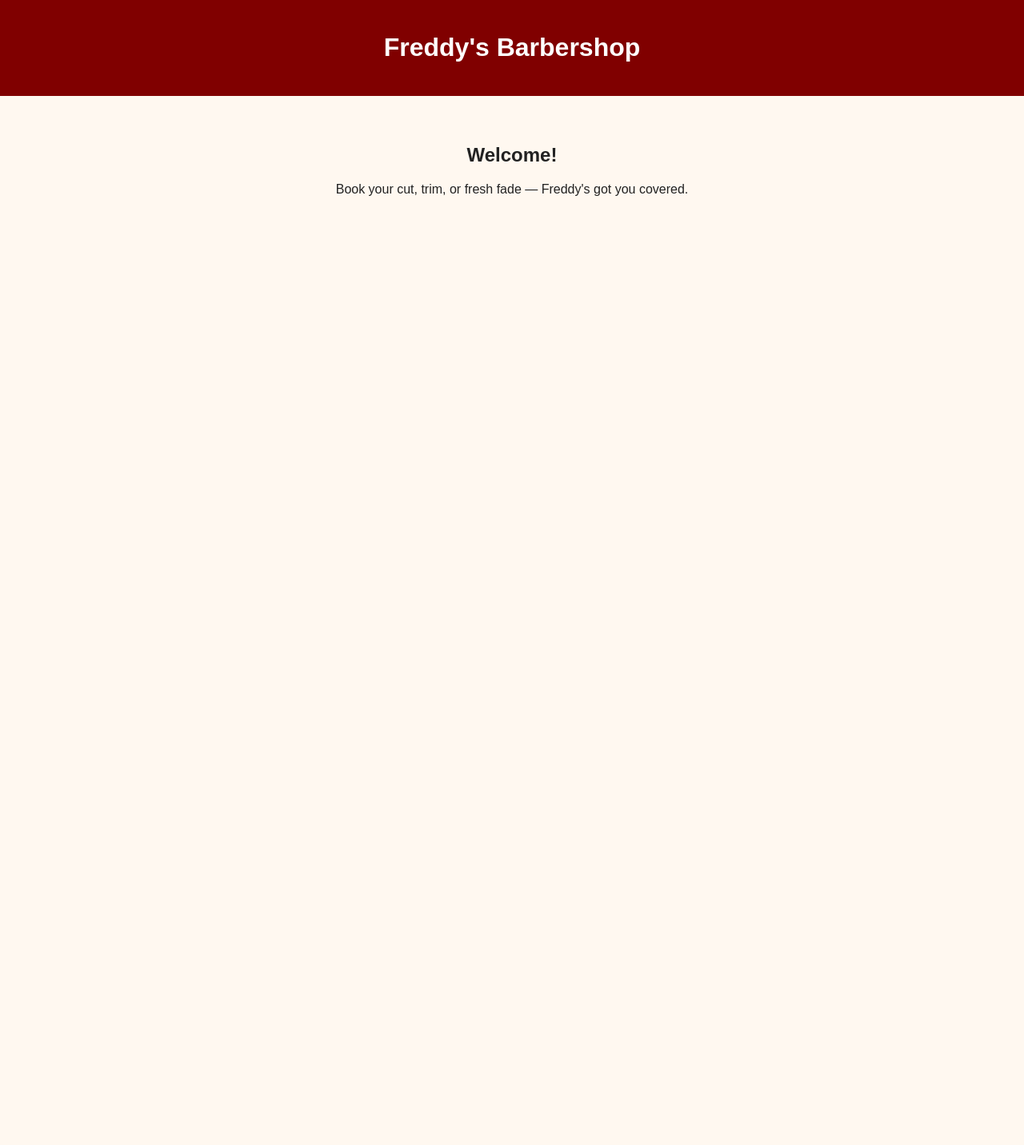
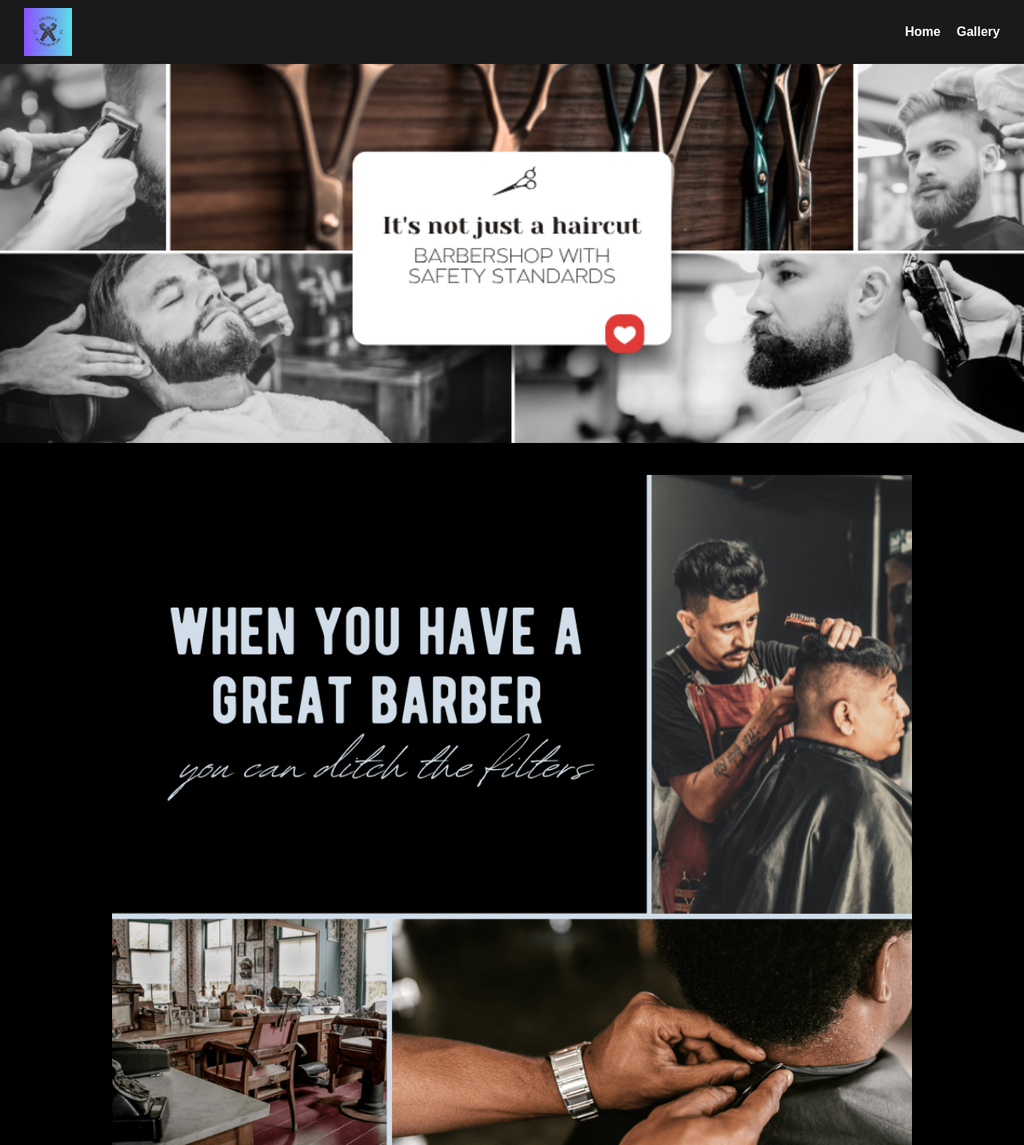
Before and after one commit to agrattray/Freddy-s-barber-shop, a website: page public/index.html in a window 1280 px wide. Shown: the top 1432 px of the page at 80% size. Before the commit the page ends 800 px from the top, so only its background shows below. Drawn offline with Linux system fonts and the light colour scheme.

Commit message:
Add files via upload

```diff
--- a/public/index.html
+++ b/public/index.html
@@ -7,14 +7,35 @@
   <link rel="stylesheet" href="style.css" />
 </head>
 <body>
-  <header>
-    <h1>Freddy's Barbershop</h1>
+  <header class="site-header">
+    <img src="images/Freddys_Barber_Chair_Compressed.png" alt="Freddy's Logo" class="logo" />
+    <nav>
+      <ul>
+        <li><a href="#">Home</a></li>
+        <li><a href="#gallery">Gallery</a></li>
+      </ul>
+    </nav>
   </header>
-  <main>
-    <section>
-      <h2>Welcome!</h2>
-      <p>Book your cut, trim, or fresh fade — Freddy's got you covered.</p>
-    </section>
-  </main>
+
+  <section class="hero">
+    <img src="images/Freddy landscape.png" alt="Hero Banner" class="hero-img" />
+  </section>
+
+  <section class="quote-section">
+    <img src="images/freddy (3) (1).png" alt="Why Freddy's" />
+  </section>
+
+  <section id="gallery" class="gallery">
+    <h2>Gallery</h2>
+    <div class="gallery-grid">
+      <img src="images/IMG_20250514_180723.jpg" alt="Cut 1" />
+      <img src="images/IMG_20250514_180714.jpg" alt="Cut 2" />
+      <img src="images/IMG_20250514_180719.jpg" alt="Cut 3" />
+    </div>
+  </section>
+
+  <footer>
+    <p>&copy; 2025 Freddy's Barbershop. All rights reserved.</p>
+  </footer>
 </body>
 </html>
--- a/public/style.css
+++ b/public/style.css
@@ -4,13 +4,79 @@ body {
   margin: 0;
   background: #fff8f0;
   color: #222;
+}
+
+.site-header {
+  display: flex;
+  justify-content: space-between;
+  align-items: center;
+  padding: 10px 30px;
+  background-color: #1a1a1a;
+  color: white;
+}
+
+.site-header .logo {
+  height: 60px;
+}
+
+.site-header nav ul {
+  list-style: none;
+  display: flex;
+  gap: 20px;
+}
+
+.site-header nav ul li a {
+  color: white;
+  text-decoration: none;
+  font-weight: bold;
+}
+
+.hero-img {
+  width: 100%;
+  display: block;
+}
+
+.quote-section {
   text-align: center;
+  padding: 40px;
+  background: #000;
 }
-header {
-  background-color: maroon;
+
+.quote-section img {
+  width: 100%;
+  max-width: 1000px;
+  margin: auto;
+  display: block;
+}
+
+.gallery {
+  padding: 50px 20px;
+  text-align: center;
+  background: #f8f8f8;
+}
+
+.gallery h2 {
+  margin-bottom: 20px;
+  font-size: 2rem;
+}
+
+.gallery-grid {
+  display: grid;
+  grid-template-columns: repeat(auto-fit, minmax(280px, 1fr));
+  gap: 20px;
+  max-width: 1200px;
+  margin: auto;
+}
+
+.gallery-grid img {
+  width: 100%;
+  border-radius: 10px;
+  box-shadow: 0 4px 12px rgba(0,0,0,0.1);
+}
+
+footer {
+  background: #1a1a1a;
   color: white;
+  text-align: center;
   padding: 20px;
 }
-main {
-  padding: 40px 20px;
-}
```
Also changed, not shown: public/images/Freddy landscape.png (added), public/images/Freddys_Barber_Chair_Compressed.png (added), public/images/IMG_20250514_180714.jpg (added), public/images/IMG_20250514_180719.jpg (added), public/images/IMG_20250514_180723.jpg (added), public/images/freddy (3) (1).png (added).
